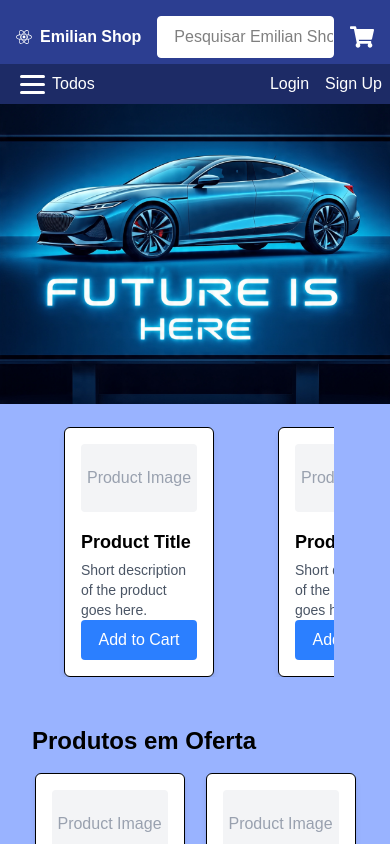
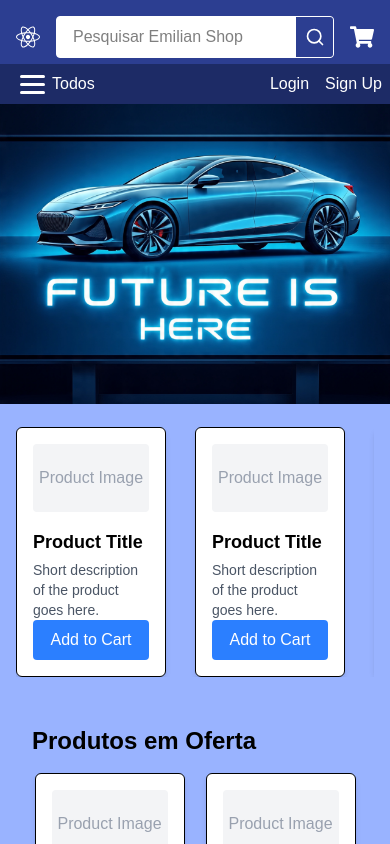
Before and after one commit to GenissonEmilio/Ecommerce, a Next.js app in the folder e-commerce/: page / in a window 390 px wide. Shown: the top 844 px of the page. Built offline with nearby package versions, Linux system fonts and the light colour scheme.

Commit message:
Update carousel and header responsive styles
Adjusted CarouselProductArea to show 2 slides on small screens and removed extra padding. Updated Header to increase logo size and hide the shop name on small screens for better responsiveness.

```diff
--- a/e-commerce/src/components/layout/CarouselProductArea.tsx
+++ b/e-commerce/src/components/layout/CarouselProductArea.tsx
@@ -29,18 +29,18 @@ export const CarouselProductArea = () => {
       {
         breakpoint: 480,
         settings: {
-          slidesToShow: 1.3,
-          slidesToScroll: 1,
+          slidesToShow: 2,
+          slidesToScroll: 2,
         },
       },
     ],
   };
 
   return (
-    <div className="px-10">
+    <div>
       <Slider {...settings}>
         {[...Array(10)].map((_, index) => (
-          <div key={index} className="px-2">
+          <div key={index}>
             <Product />
           </div>
         ))}
--- a/e-commerce/src/components/layout/Header.tsx
+++ b/e-commerce/src/components/layout/Header.tsx
@@ -10,10 +10,10 @@ export default function Header() {
       <div className="bg-[#2C3E91] text-white p-4 flex flex-wrap items-center gap-4 h-16">
         {/* Logo + nome */}
         <div className="flex items-center flex-shrink-0">
-          <FaReact className="text-1xl" />
+          <FaReact className="text-2xl" />
           <Link
             href="/"
-            className="ml-2 font-bold whitespace-nowrap flex-shrink-0"
+            className="ml-2 font-bold whitespace-nowrap flex-shrink-0 hidden sm:block"
           >
             Emilian Shop
           </Link>
```
